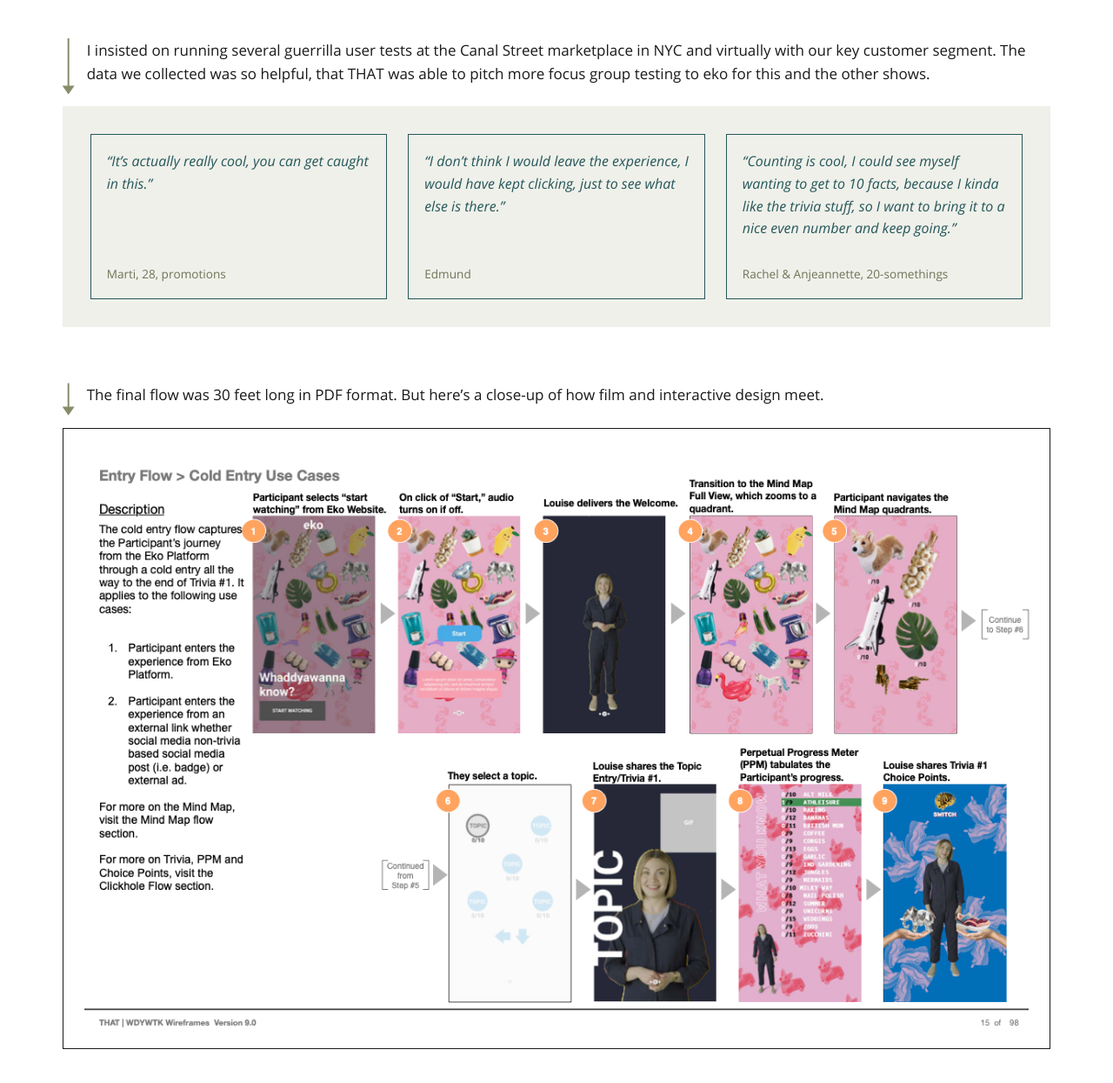
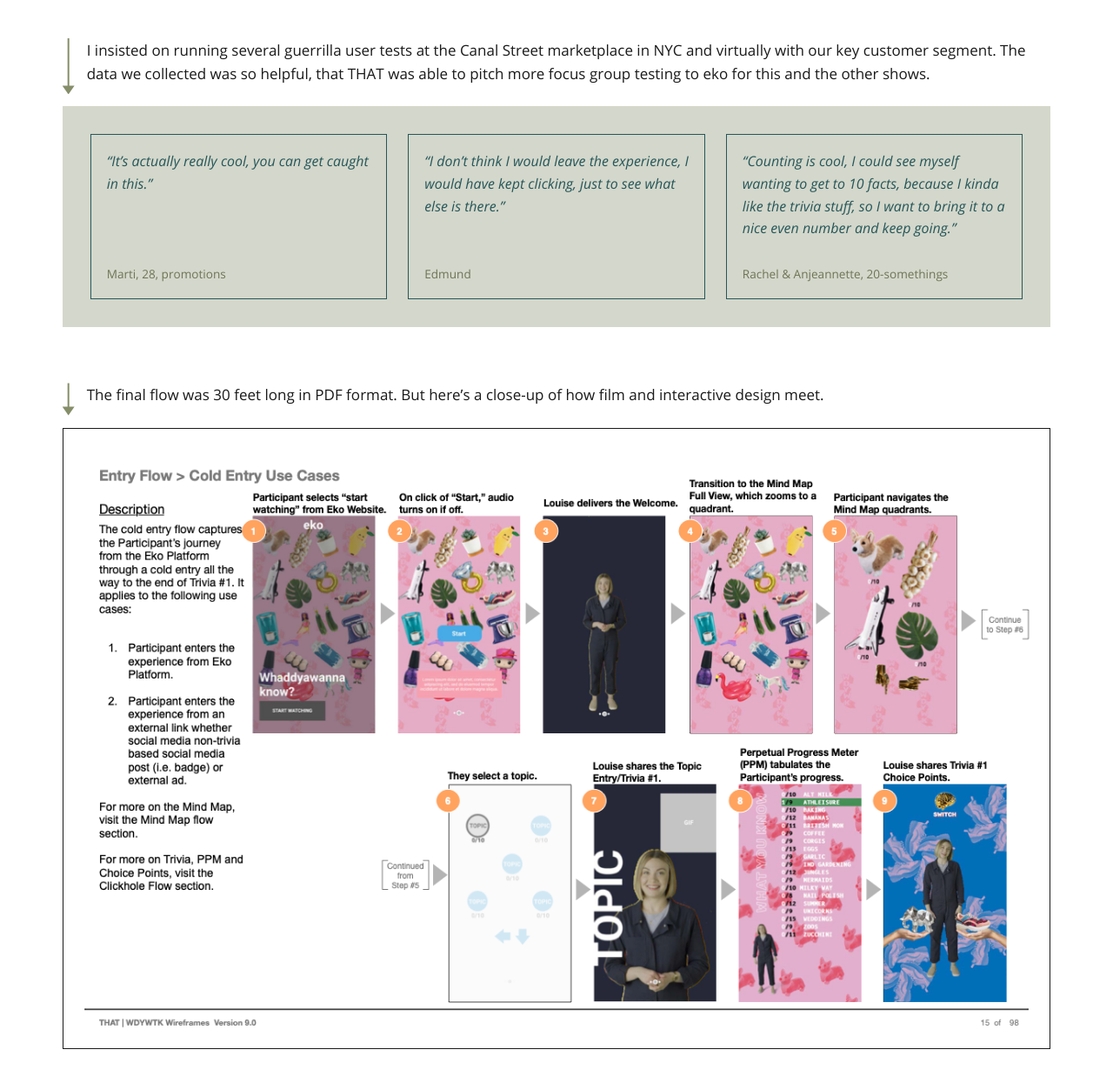
Before and after one commit to esdeezee/sarah-dzida, a Jekyll site: the page built from _case_studies/wdywk.html, in a window 1280 px wide and 1400 px high, scrolled down 2351 px. Shown: the part 138-1383 px from the top of the window at 87% size. Built offline with Jekyll 4.4.1, drawn with Linux system fonts in a browser that asks for light colours; some web fonts are replaced.

Commit message:
Revert WDYWK dark-quotes to the color-mix olive tint (the actual agreed rec)
The hsl() derivation pushed last was a misread on my end - restoring
color-mix(in srgb, var(--color-olive) 35%, white), which is what was
actually agreed on.

```diff
--- a/css/style.css
+++ b/css/style.css
@@ -828,7 +828,7 @@ video.case-hero__media {
    desktop shows all three (shrinking together to fit one row), mobile
    becomes a real one-at-a-time carousel via the same JS and arrow buttons. */
 .dark-quotes {
-  background: hsl(75, 17%, 93%);
+  background: color-mix(in srgb, var(--color-olive) 35%, white);
   padding: 32px;
 }
 
```
